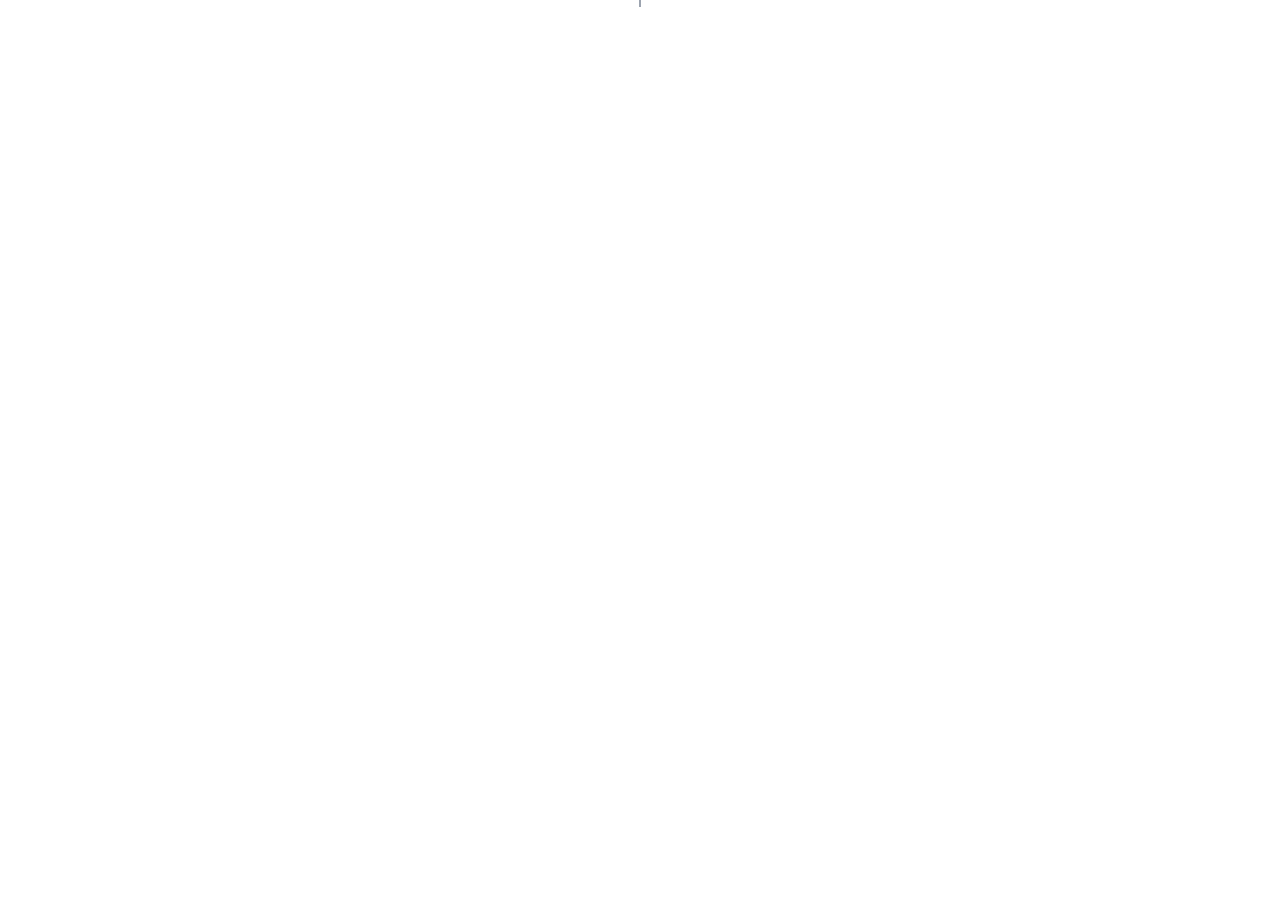
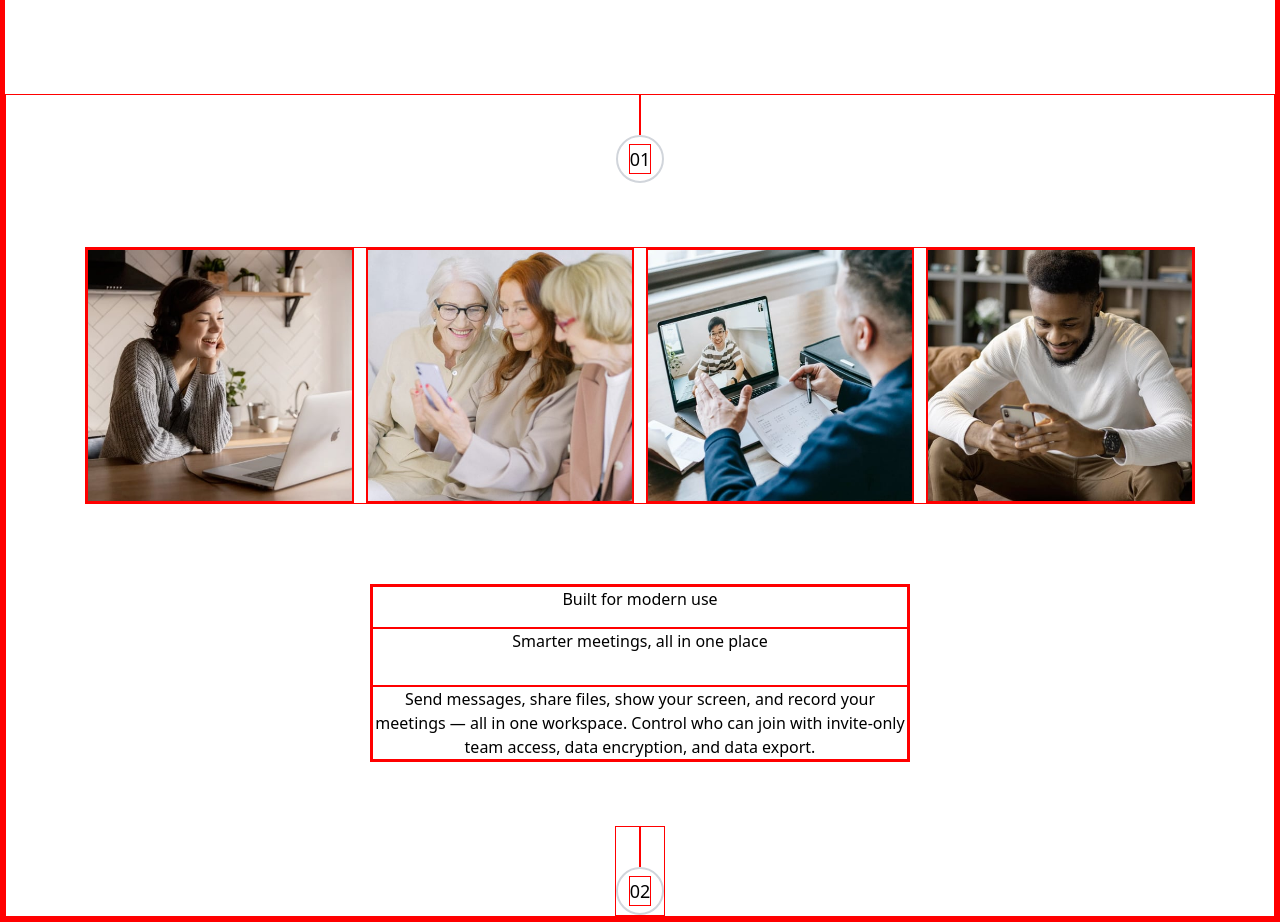
Before and after one commit to Georginio-prod/meet-landing-page, a Vue app: page / in a window 1280 px wide. Shown: the part 460-1382 px from the top of the page. Before the commit the page ends 800 px from the top, so only its background shows below. Built offline with nearby package versions, Linux system fonts and the light colour scheme.

Commit message:
style: add the main for the page components

```diff
--- a/src/assets/main.css
+++ b/src/assets/main.css
@@ -6,5 +6,5 @@
     box-sizing: border-box;
     padding: 0;
     margin: 0;
-    /* border:1px solid red ; */
+    border:1px solid red ;
 }
--- a/src/components/mainPage.vue
+++ b/src/components/mainPage.vue
@@ -1,14 +1,60 @@
 <template>
-    <div class="flex flex-col items-center">
-        <div class="w-0.5 h-10 bg-gray-400">
+  <div class="items-center justify-center min-h-screen">
+    <div class="flex flex-col items-center mt-28">
+      <div class="w-0.5 h-10 bg-gray-400"></div>
+      <div
+        class="flex items-center justify-center w-12 h-12 border-2 border-gray-300 rounded-full"
+      >
+        <span class="text-lg">01</span>
+      </div>
+
+      <div
+        class="flex flex-row max-w-[1110px] h-auto justify-center items-center gap-3 mt-16">
+
+        <div>
+          <img src="/public/image-woman-in-videocall.jpg" alt="déo" />
+        </div>
+        <div>
+          <img src="/public/image-women-videochatting.jpg" alt="video" />
         </div>
 
+        <div>
+          <img src="/public/image-men-in-meeting.jpg" alt="men" />
+        </div>
+        <div>
+          <img src="/public/image-man-texting.jpg" alt="man" />
+        </div>
+      </div>
+
+      <div class="mt-20 max-w-[540px] flex text-center">
+        <div class="justify-center items-center">
+        <h4 class="pb-4">
+            Built for modern use
+        </h4>
+        <h1 class="pb-8">
+            Smarter meetings, all in one place
+        </h1>
+        <h3>
+            Send messages, share files, show your screen, and record your meetings — all in one
+            workspace. Control who can join with invite-only team access, data encryption, and data export.
+        </h3>
+        </div>
+      </div>
+
+      <div class="flex flex-col items-center mt-16 relative">
+        <div class="w-0.5 h-10 bg-gray-400"></div>
+      <div
+        class="flex items-center justify-center w-12 h-12 border-2 border-gray-300 rounded-full"
+      >
+        <span class="text-lg">02</span>
+      </div>
+      </div>
     </div>
-
+  </div>
 </template>
 
 <script>
 export default {
-    name:'Main',
+  name: "Main",
 };
 </script>
```
